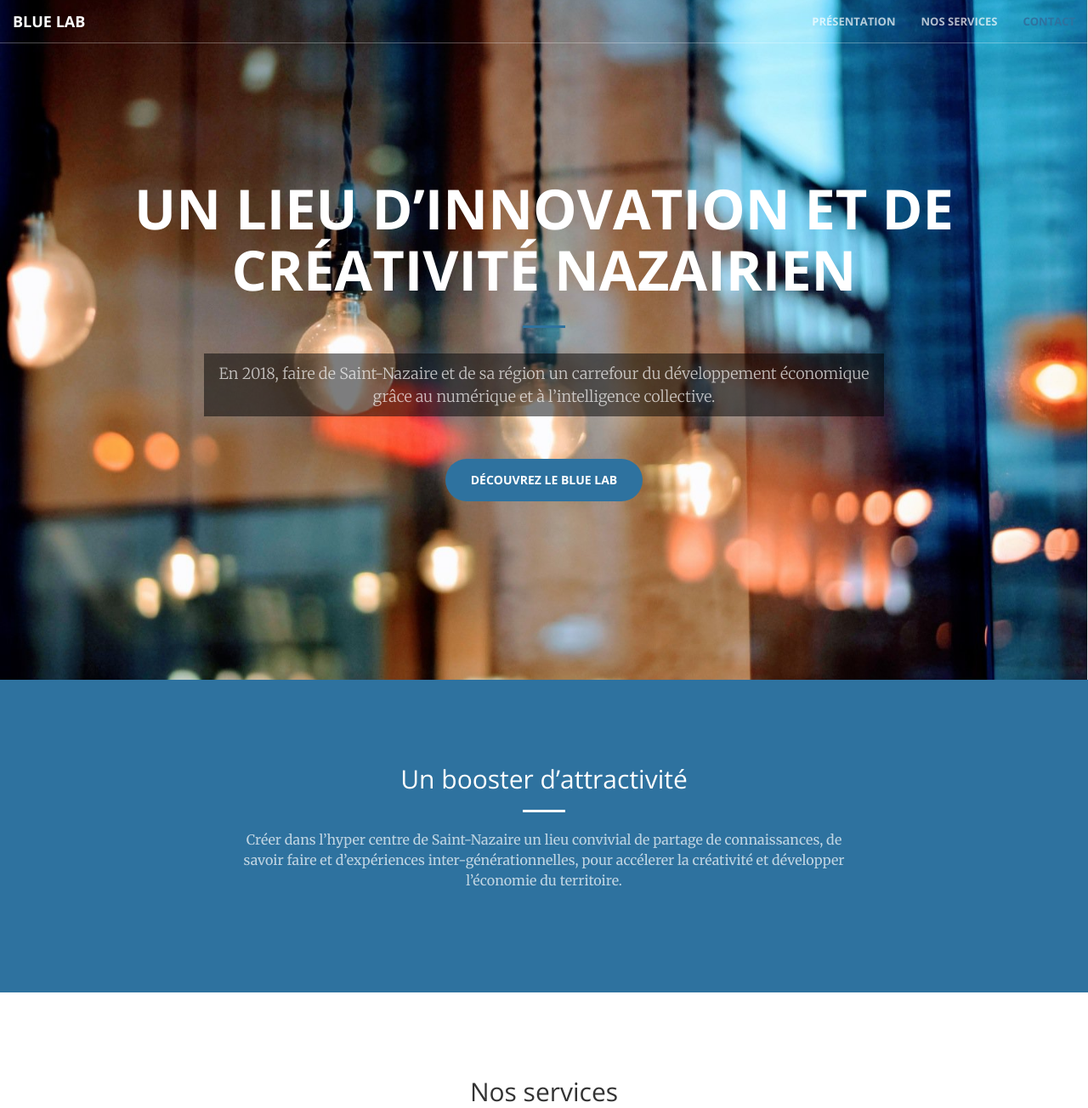
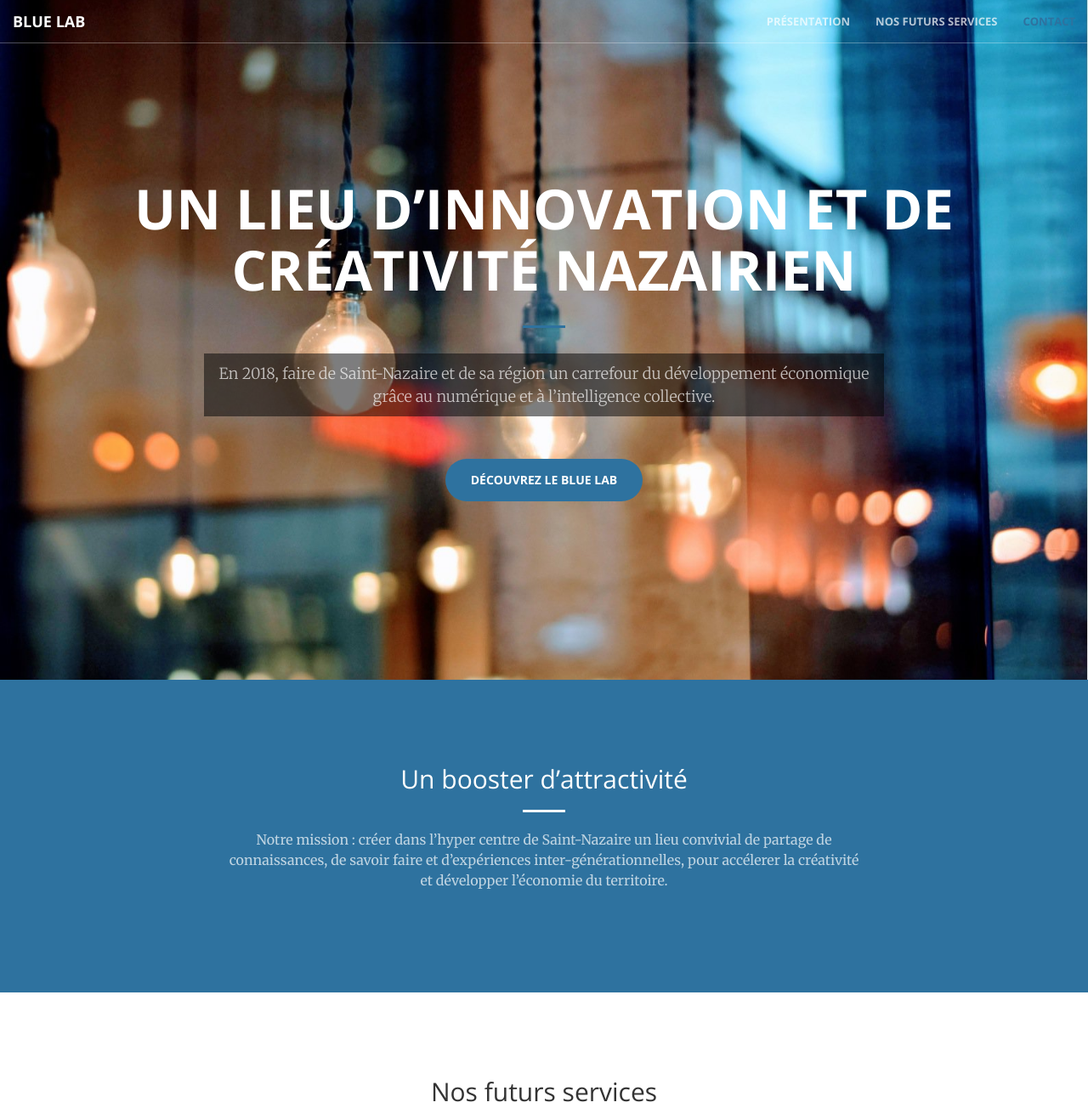
Before and after one commit to BlueLab44/BlueLab44.github.io, a plain HTML site: page index.html in a window 1280 px wide. Shown: the top 1304 px of the page at 85% size. Drawn offline with nearby package versions, Linux system fonts and the light colour scheme.

Commit message:
Quelques changements avant mise en prod

```diff
--- a/index.html
+++ b/index.html
@@ -6,7 +6,7 @@
 <meta name="viewport" content="width=device-width, initial-scale=1">
 <meta name="author" content="Blue Lab">
 <meta name="description" content="Blue Lab est un espace dédidé à la création avec un Fab Lab et un Fab Idea">
-<meta name="generator" content="Hugo 0.31.1" />
+<meta name="generator" content="Hugo 0.32.2" />
 <title>Blue Lab</title>
 
 <!-- Favicon -->
@@ -58,7 +58,7 @@
 
 
                     <li>
-                        <a class="page-scroll" href="#services">Nos services</a>
+                        <a class="page-scroll" href="#services">Nos futurs services</a>
                     </li>
 
 
@@ -113,7 +113,7 @@
                     <hr class="light">
 
 
-                    <p class="text-faded">Créer dans l’hyper centre de Saint-Nazaire un lieu convivial de partage de connaissances, de savoir faire et d’expériences inter-générationnelles, pour accélerer la créativité et développer l’économie du territoire.</p>
+                    <p class="text-faded">Notre mission : créer dans l’hyper centre de Saint-Nazaire un lieu convivial de partage de connaissances, de savoir faire et d’expériences inter-générationnelles, pour accélerer la créativité et développer l’économie du territoire.</p>
 
 
             </div>
@@ -130,7 +130,7 @@
         <div class="container">
             <div class="row">
                 <div class="col-lg-12 text-center">
-                    <h2 class="section-heading">Nos services</h2>
+                    <h2 class="section-heading">Nos futurs services</h2>
                     <hr class="primary">
                 </div>
             </div>
@@ -236,7 +236,7 @@
         <div class="call-to-action">
 
 
-                <a href="http://bluelab44.fr" class="btn btn-default btn-xl wow tada">Accès wiki</a>
+                <a href="https://wiki.bluelab44.fr" class="btn btn-default btn-xl wow tada">Accès wiki</a>
 
         </div>
     </div>
```
